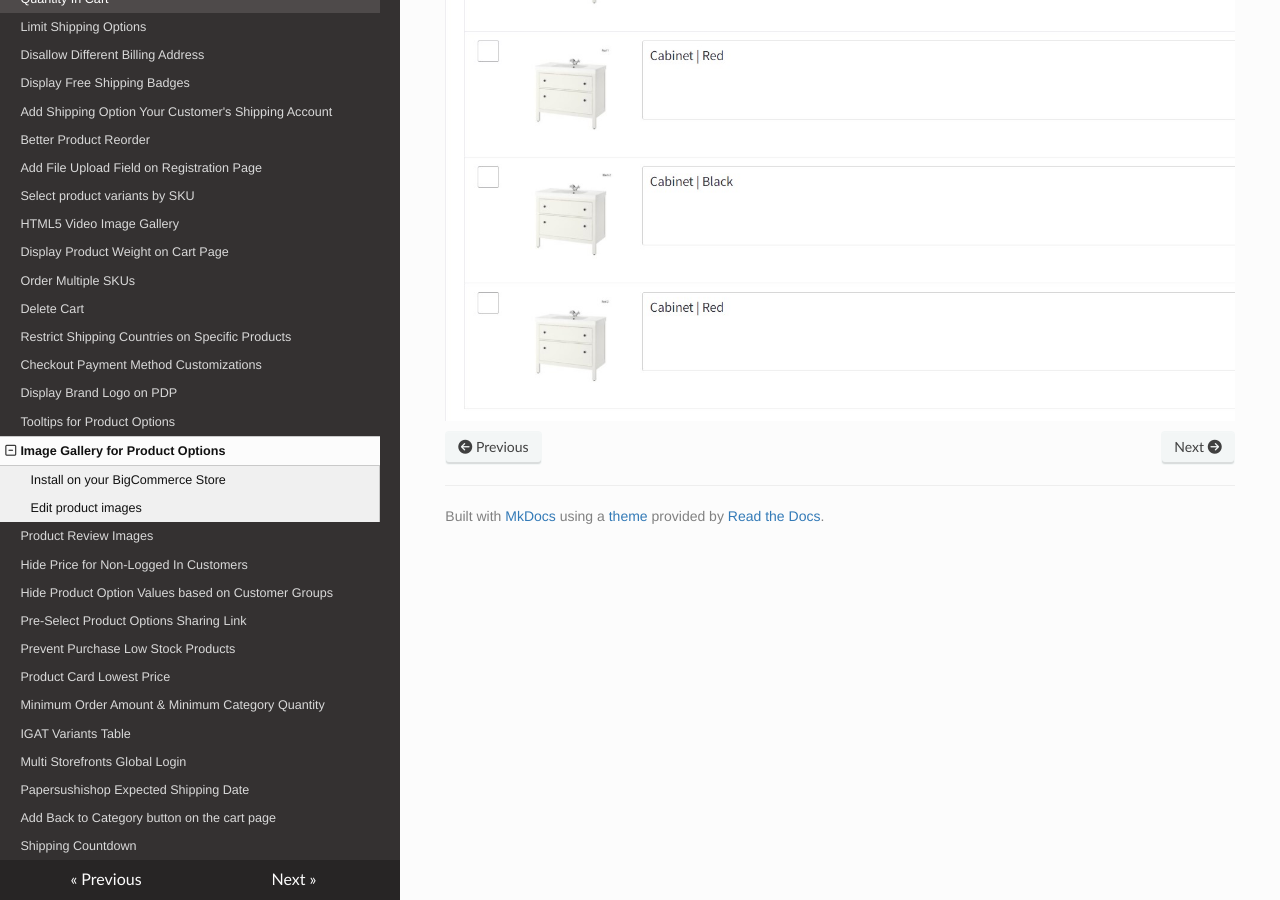
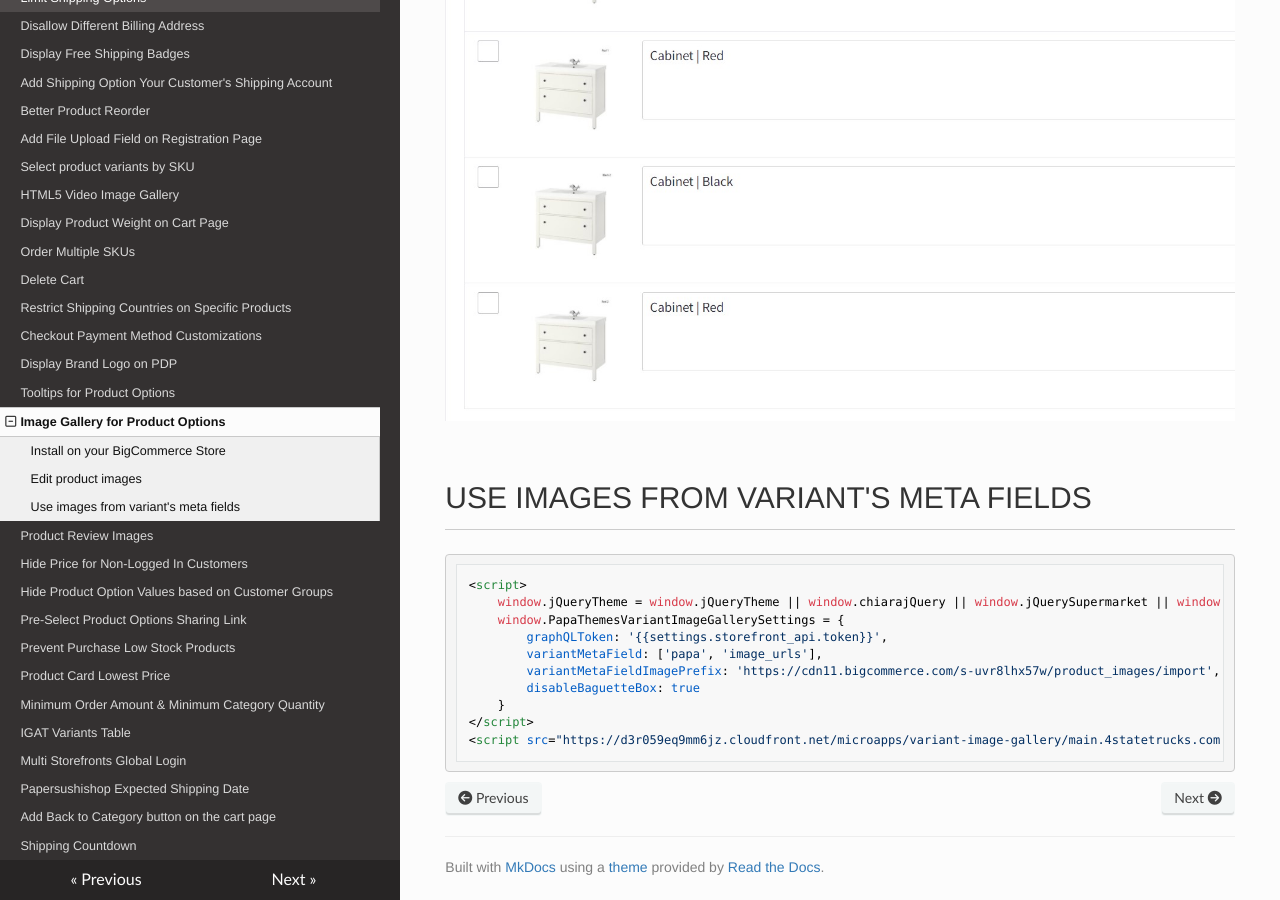
Before and after one commit to tvlgiao/bc-addons-docs, an MkDocs documentation site: the page built from docs/variant-image-gallery.md, in a window 1280 px wide and 900 px high, scrolled down 968 px. Built offline with MkDocs 1.6.1, drawn with Linux system fonts in a browser that asks for light colours; nearby versions of some CDN libraries.

Commit message:
Update Variant Image Gallery to work with variant meta fields

````diff
--- a/docs/variant-image-gallery.md
+++ b/docs/variant-image-gallery.md
@@ -35,3 +35,19 @@ Upload all images for the product options in Product Images. Edit the product im
 <!--
 Source code: https://github.com/tvlgiao/bc-bigcommerce-api-app/microapps/variant-image-gallery/
 -->
+
+
+## Use images from variant's meta fields
+
+```html
+<script>
+    window.jQueryTheme = window.jQueryTheme || window.chiarajQuery || window.jQuerySupermarket || window.jQuery;
+    window.PapaThemesVariantImageGallerySettings = {
+        graphQLToken: '{{settings.storefront_api.token}}',
+        variantMetaField: ['papa', 'image_urls'],
+        variantMetaFieldImagePrefix: 'https://cdn11.bigcommerce.com/s-uvr8lhx57w/product_images/import',
+        disableBaguetteBox: true
+    }
+</script>
+<script src="https://d3r059eq9mm6jz.cloudfront.net/microapps/variant-image-gallery/main.4statetrucks.com.js" async defer></script>
+```
````
Also changed, not shown: docs/shipping-countdown.md (+7 -5 lines).
